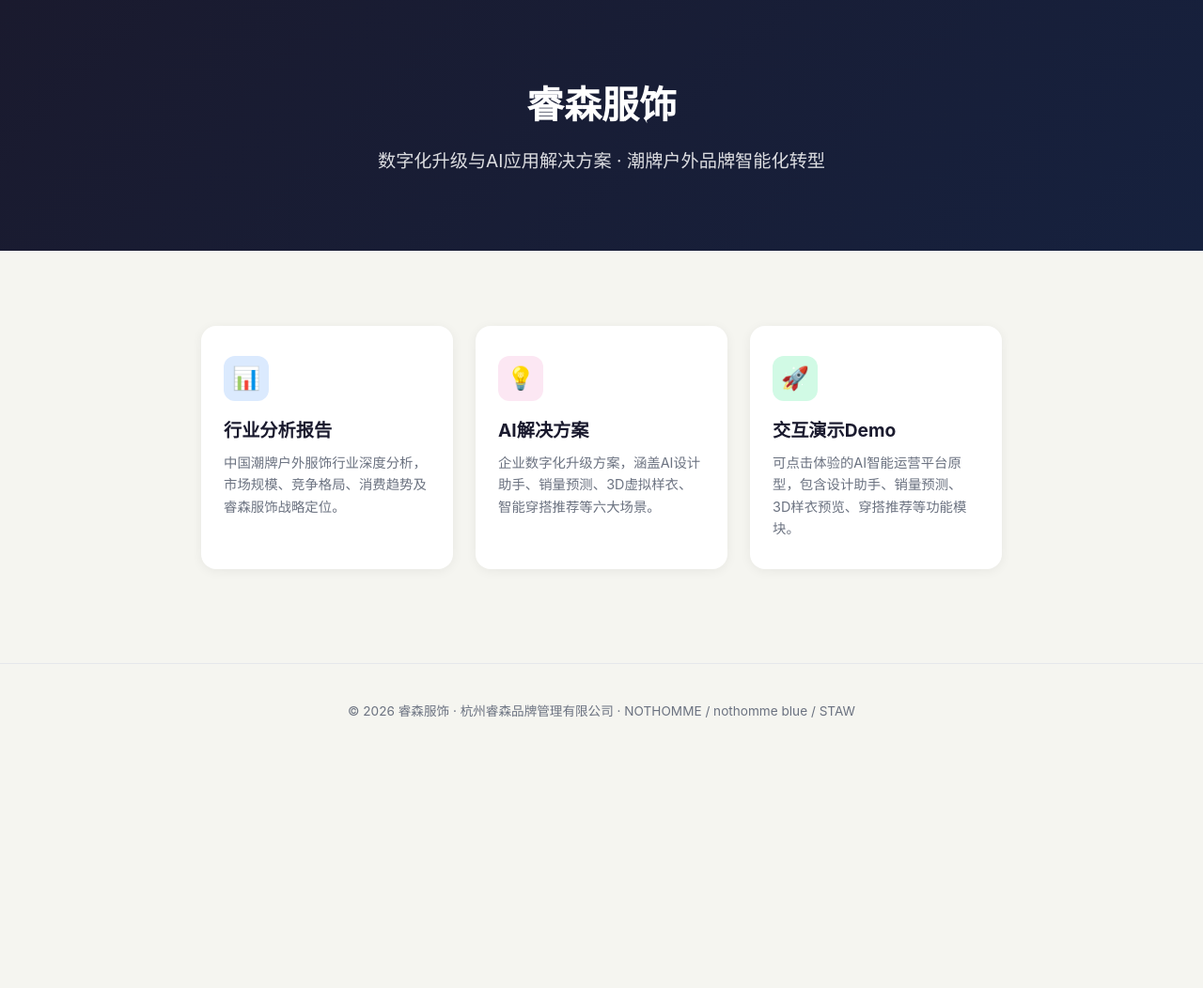
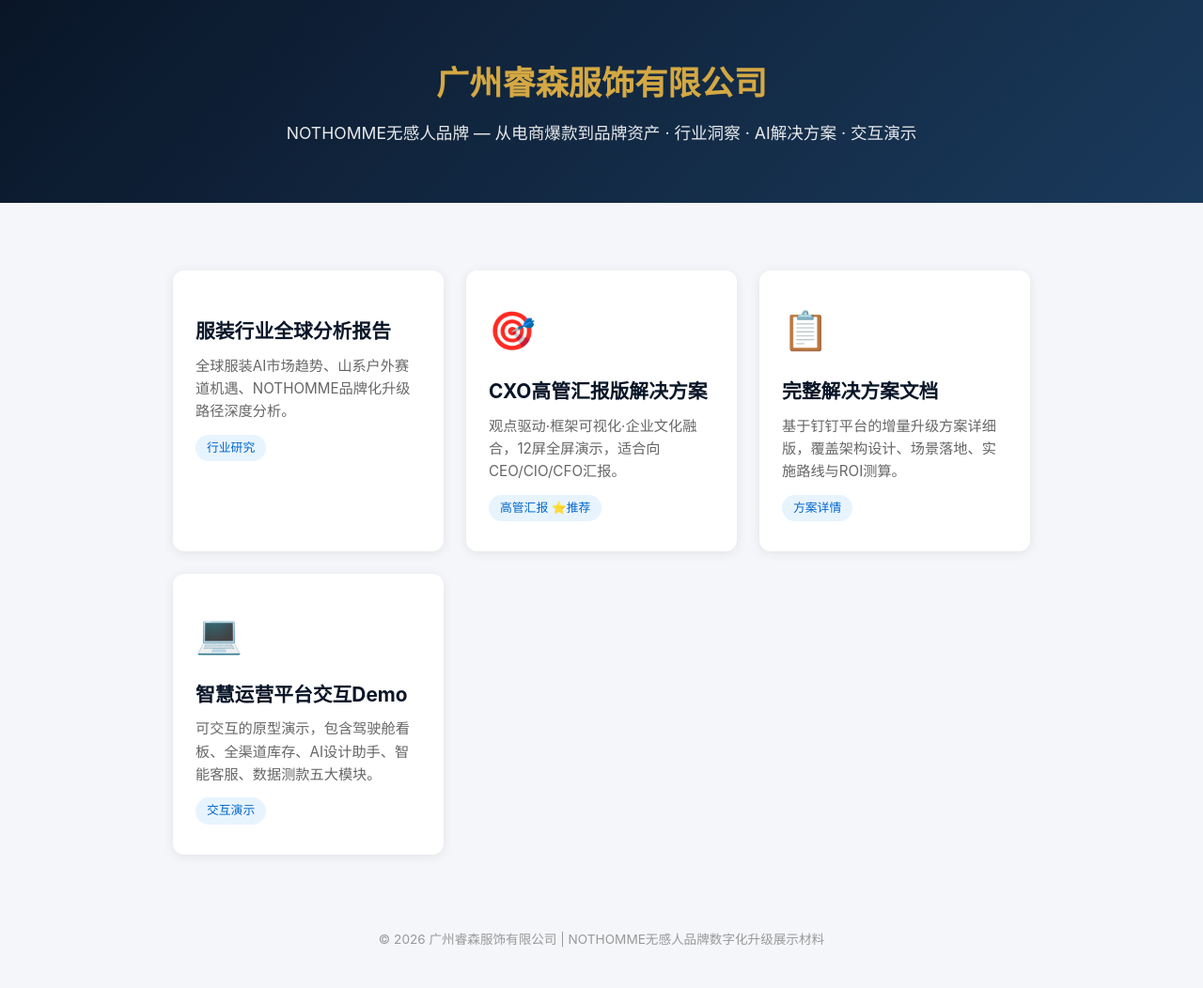
Before and after one commit to axiao-lucius/ruisenfushi, a plain HTML site: page index.html in a window 1280 px wide. Shown: the whole page at 94% size. Before the commit the page ends 808 px from the top, so only its background shows below. Drawn offline with Linux system fonts and the light colour scheme.

Commit message:
update index.html

```diff
--- a/index.html
+++ b/index.html
@@ -3,48 +3,59 @@
 <head>
 <meta charset="UTF-8">
 <meta name="viewport" content="width=device-width, initial-scale=1.0">
-<title>睿森服饰 - 数字化升级与AI应用解决方案</title>
+<title>广州睿森服饰有限公司 - 数字化升级方案</title>
 <style>
-*{margin:0;padding:0;box-sizing:border-box;}
-body{font-family:-apple-system,BlinkMacSystemFont,"Segoe UI","PingFang SC","Hiragino Sans GB","Microsoft YaHei",sans-serif;background:#f5f5f0;color:#1a1a2e;line-height:1.6;}
-.hero{background:linear-gradient(135deg,#1a1a2e 0%,#16213e 100%);color:#fff;padding:80px 24px;text-align:center;}
-.hero h1{font-size:2.5em;margin-bottom:12px;font-weight:700;}
-.hero p{font-size:1.2em;opacity:.85;max-width:700px;margin:0 auto;}
-.container{max-width:900px;margin:0 auto;padding:40px 24px;}
-.card-grid{display:grid;grid-template-columns:repeat(auto-fit,minmax(260px,1fr));gap:24px;margin-top:40px;}
-.card{background:#fff;border-radius:16px;padding:32px 24px;box-shadow:0 2px 12px rgba(0,0,0,.06);transition:transform .2s,box-shadow .2s;text-decoration:none;color:inherit;display:block;}
-.card:hover{transform:translateY(-4px);box-shadow:0 8px 30px rgba(0,0,0,.1);}
-.card-icon{width:48px;height:48px;border-radius:12px;display:flex;align-items:center;justify-content:center;font-size:24px;margin-bottom:16px;}
-.card h3{font-size:1.2em;margin-bottom:8px;}
-.card p{font-size:.9em;color:#6b7280;line-height:1.6;}
-.footer{text-align:center;padding:40px 24px;color:#6b7280;font-size:.85em;border-top:1px solid #e5e7eb;margin-top:60px;}
-@media(max-width:600px){.hero h1{font-size:1.8em;}.card-grid{grid-template-columns:1fr;}}
+*{margin:0;padding:0;box-sizing:border-box}
+body{font-family:-apple-system,BlinkMacSystemFont,"Segoe UI","PingFang SC","Hiragino Sans GB","Microsoft YaHei",sans-serif;background:#f5f6fa;color:#2c3e50;line-height:1.6}
+.header{background:linear-gradient(135deg,#0a1628 0%,#1a3a5c 100%);color:#fff;padding:60px 24px;text-align:center}
+.header h1{font-size:2.2em;margin-bottom:12px;color:#d4a843}
+.header p{font-size:1.1em;opacity:.9;max-width:700px;margin:0 auto}
+.container{max-width:960px;margin:0 auto;padding:40px 24px}
+.cards{display:grid;grid-template-columns:repeat(auto-fit,minmax(280px,1fr));gap:24px;margin-top:32px}
+.card{background:#fff;border-radius:12px;padding:32px 24px;box-shadow:0 2px 12px rgba(0,0,0,.08);transition:transform .2s,box-shadow .2s;text-decoration:none;color:inherit;display:block}
+.card:hover{transform:translateY(-4px);box-shadow:0 8px 24px rgba(0,0,0,.12)}
+.card-icon{font-size:2.5em;margin-bottom:16px}
+.card h2{font-size:1.3em;color:#0a1628;margin-bottom:8px}
+.card p{font-size:.95em;color:#666;line-height:1.6}
+.footer{text-align:center;padding:40px 24px;color:#999;font-size:.85em}
+.tag{display:inline-block;background:#e8f4fd;color:#0066CC;padding:4px 12px;border-radius:20px;font-size:.8em;margin-top:12px}
 </style>
 </head>
 <body>
-<div class="hero">
-<h1>睿森服饰</h1>
-<p>数字化升级与AI应用解决方案 · 潮牌户外品牌智能化转型</p>
+<div class="header">
+<h1>广州睿森服饰有限公司</h1>
+<p>NOTHOMME无感人品牌 — 从电商爆款到品牌资产 · 行业洞察 · AI解决方案 · 交互演示</p>
 </div>
 <div class="container">
-<div class="card-grid">
-<a href="report.html" class="card">
-<div class="card-icon" style="background:#dbeafe;color:#1d4ed8;">📊</div>
-<h3>行业分析报告</h3>
-<p>中国潮牌户外服饰行业深度分析，市场规模、竞争格局、消费趋势及睿森服饰战略定位。</p>
+<div class="cards">
+<a class="card" href="report.html">
+<div class="card-icon"></div>
+<h2>服装行业全球分析报告</h2>
+<p>全球服装AI市场趋势、山系户外赛道机遇、NOTHOMME品牌化升级路径深度分析。</p>
+<span class="tag">行业研究</span>
 </a>
-<a href="solution.html" class="card">
-<div class="card-icon" style="background:#fce7f3;color:#be185d;">💡</div>
-<h3>AI解决方案</h3>
-<p>企业数字化升级方案，涵盖AI设计助手、销量预测、3D虚拟样衣、智能穿搭推荐等六大场景。</p>
+<a class="card" href="solution-exec.html">
+<div class="card-icon">🎯</div>
+<h2>CXO高管汇报版解决方案</h2>
+<p>观点驱动·框架可视化·企业文化融合，12屏全屏演示，适合向CEO/CIO/CFO汇报。</p>
+<span class="tag">高管汇报 ⭐推荐</span>
 </a>
-<a href="demo.html" class="card">
-<div class="card-icon" style="background:#d1fae5;color:#047857;">🚀</div>
-<h3>交互演示Demo</h3>
-<p>可点击体验的AI智能运营平台原型，包含设计助手、销量预测、3D样衣预览、穿搭推荐等功能模块。</p>
+<a class="card" href="solution.html">
+<div class="card-icon">📋</div>
+<h2>完整解决方案文档</h2>
+<p>基于钉钉平台的增量升级方案详细版，覆盖架构设计、场景落地、实施路线与ROI测算。</p>
+<span class="tag">方案详情</span>
+</a>
+<a class="card" href="demo.html">
+<div class="card-icon">💻</div>
+<h2>智慧运营平台交互Demo</h2>
+<p>可交互的原型演示，包含驾驶舱看板、全渠道库存、AI设计助手、智能客服、数据测款五大模块。</p>
+<span class="tag">交互演示</span>
 </a>
 </div>
 </div>
-<div class="footer">© 2026 睿森服饰 · 杭州睿森品牌管理有限公司 · NOTHOMME / nothomme blue / STAW</div>
+<div class="footer">
+<p>© 2026 广州睿森服饰有限公司 | NOTHOMME无感人品牌数字化升级展示材料</p>
+</div>
 </body>
 </html>
```
